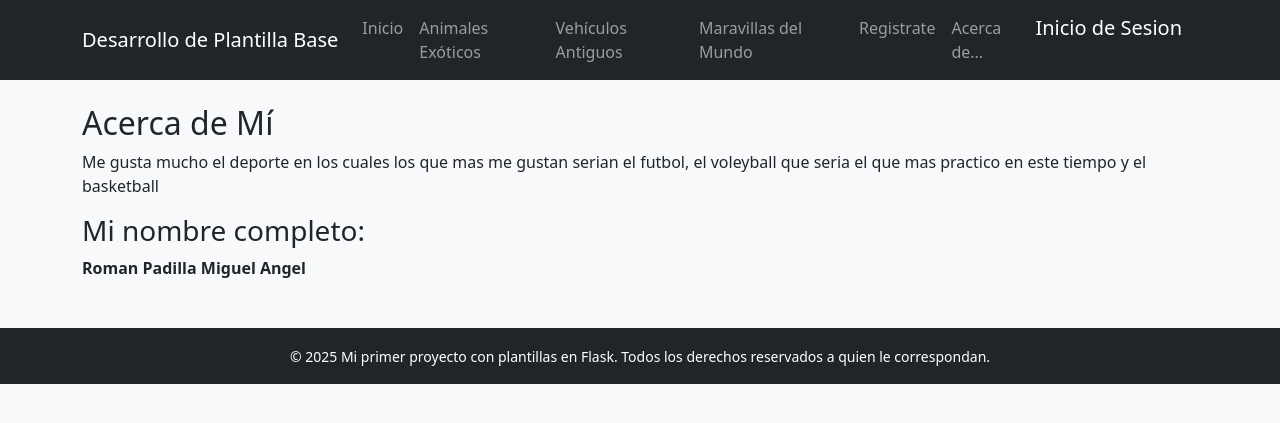
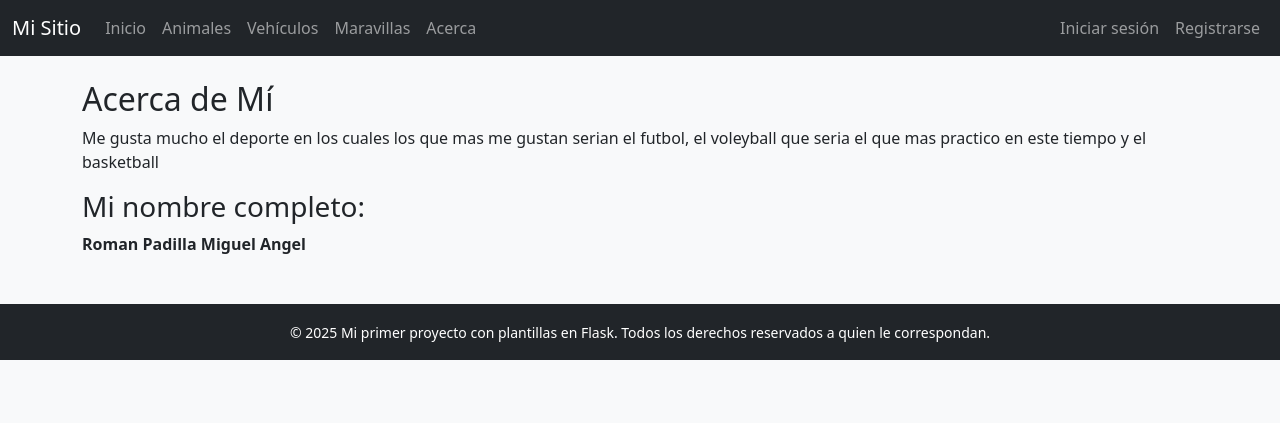
Before and after one commit to miguelroman1/trabajo-plantilla-padre, a Flask app: page /acerca in a window 1280 px wide. Shown: the top 423 px of the page. Run offline with Flask 3, Linux system fonts and the light colour scheme.

Commit message:
login terminado

```diff
--- a/app.py
+++ b/app.py
@@ -3,96 +3,121 @@ from flask import Flask, render_template, request, redirect, url_for, flash, ses
 app = Flask(__name__)
 app.secret_key = "clave_super_segura"
 
+# Base de datos simulada de usuarios
 USUARIOS_REGISTRADOS = {
-    'admin@correo.com':{
-        'contra':'Admin123',
-        'nombre':'Admin',
-        'fecha_nacimiento':'2008-07-05'
+    'admin@correo.com': {
+        'contra': 'Admin123',
+        'nombre': 'Admin',
+        'fecha_nacimiento': '2008-07-05'
     }
 }
+
+# Ruta principal
 @app.route("/")
 def home():
     return redirect(url_for("inicio"))
 
-@app.route("/validLogin", methods = ['GET', 'POST'])
-def validLogin():
-    if request.method == 'POST':
-        email = request.form.get('correo','').strip()
-        contra  =request.form.get('contra','')
 
-        if not email or not contra:
-            flash("Por favor ingresa tu correo y contraseña", "error")
-        elif email in USUARIOS_REGISTRADOS:
-            usuario = USUARIOS_REGISTRADOS[email]
+# ---------------------- LOGIN ----------------------
+@app.route("/login", methods=["GET", "POST"])
+def login():
+    if session.get('logueado') == True:
+        return render_template("inicio.html")
+
+    return render_template("login.html")
+
+@app.route("/validlogin", methods=["GET","POST"])
+def validlogin():
+    if request.method == "POST":
+        correo = request.form.get("correo", "").strip()
+        contra = request.form.get("contra", "")
+
+        if not correo or not contra:
+            flash("Por favor, ingresa tu correo y contraseña.", "error")
+        elif correo in USUARIOS_REGISTRADOS:
+            usuario = USUARIOS_REGISTRADOS[correo]
             if usuario['contra'] == contra:
-                session['usuario_email'] = email
+                # Guardar sesión
+                session['usuario_email'] = correo
                 session['usuario'] = usuario['nombre']
-                session['logueados'] = True
+                session['logueado'] = True
 
+                return redirect(url_for("inicio"))
+            else:
+                flash("Contraseña incorrecta.", "error")
+        else:
+            flash("El correo no está registrado.", "error")
+    return render_template("login.html")
+# ---------------------- REGISTRO ----------------------
 @app.route("/registro", methods=["GET", "POST"])
 def registro():
-    error = None
     if request.method == "POST":
-        nombreCompleto = request.form["nombre"]
-        correo = request.form["correo"]
-        contra = request.form["password"]
-        confirm = request.form["confirar"]
-        fecha = request.form["fecha_nacimiento"]
-        genero = request.form["genero"]
+        nombreCompleto = request.form.get("nombre", "").strip()
+        correo = request.form.get("correo", "").strip().lower()
+        contra = request.form.get("password", "")
+        confirm = request.form.get("confirmar", "")
+        fecha = request.form.get("fecha_nacimiento", "")
+        genero = request.form.get("genero", "")
 
-        if contra != confirm:
-            error = "la contraseña es incorrecta"
-
-        if error != None:
-            flash(error)
-            return render_template("registro.html")
+        if not nombreCompleto or not correo or not contra or not confirm:
+            flash("Por favor, completa todos los campos.", "error")
+        elif contra != confirm:
+            flash("Las contraseñas no coinciden.", "error")
+        elif correo in USUARIOS_REGISTRADOS:
+            flash("El correo ya está registrado.", "error")
         else:
-            flash(f"registro exitoso")
-            return render_template("inicio.html")
-
-
+            # Registrar usuario
+            USUARIOS_REGISTRADOS[correo] = {
+                'contra': contra,
+                'nombre': nombreCompleto,
+                'fecha_nacimiento': fecha,
+                'genero': genero
+            }
+            flash("Registro exitoso. Ahora puedes iniciar sesión.", "success")
+            return redirect(url_for("login"))
 
     return render_template("registro.html")
 
-@app.route("/login", methods=["GET", "POST"])
-def login():
-    if request.method == "POST":
-        correo = request.form.get("correo").lower()
-        password = request.form.get("password")
 
-        if correo in usuarios and usuarios[correo]["password"] == password:
-            nombre = usuarios[correo]["nombre"]
-            flash(f"¡Bienvenido {nombre}!", "success")
-            return redirect(url_for("inicio"))
-        else:
-            flash("Correo o contraseña incorrectos", "danger")
+# ---------------------- CERRAR SESIÓN ----------------------
+@app.route("/logout")
+def logout():
+    session.clear()
+    flash("Has cerrado sesión correctamente.", "info")
+    return redirect(url_for("login"))
 
-    return render_template("login.html")
 
+# ---------------------- PÁGINAS PRINCIPALES ----------------------
 @app.route("/inicio")
 def inicio():
-    info = "Bienvenido a nuestra página. Aquí encontrarás información sobre animales exóticos, vehículos antiguos, maravillas del mundo y más. ¡Explora el menú superior para empezar!"
+    info = "Bienvenido a nuestra página. Aquí encontrarás información sobre animales exóticos, vehículos antiguos, maravillas del mundo y más."
     return render_template("inicio.html", title="Inicio", info=info)
+
 
 @app.route("/animales")
 def animales():
     contenido = "Esta sección está dedicada a las especies más raras y fascinantes del planeta. Conoce sus hábitats, características y esfuerzos de conservación."
     return render_template("animales.html", title="Animales Exóticos", content=contenido)
 
+
 @app.route("/vehiculos")
 def vehiculos():
     contenido = "Un viaje al pasado sobre ruedas. Explora la historia de los automóviles clásicos, su diseño atemporal y las leyendas detrás de ellos."
     return render_template("vehiculos.html", title="Vehículos Antiguos", content=contenido)
+
 
 @app.route("/maravillas")
 def maravillas():
     contenido = "Las maravillas del mundo son testimonios impresionantes de la creatividad y la grandeza humana."
     return render_template("maravillas.html", title="Maravillas del Mundo", content=contenido)
 
+
 @app.route("/acerca")
 def acerca():
     contenido = "Somos un equipo apasionado por la historia, la naturaleza y la cultura. En este sitio compartimos información interesante y educativa."
     return render_template("acerca.html", title="Acerca de Nosotros", content=contenido)
 
+
+# ---------------------- MAIN ----------------------
 if __name__ == "__main__":
     app.run(debug=True)
--- a/templates/base.html
+++ b/templates/base.html
@@ -10,28 +10,32 @@
 <body class="bg-light">
 
 <nav class="navbar navbar-expand-lg navbar-dark bg-dark">
-  <div class="container">
-    <a class="navbar-brand" href="{{ url_for('inicio') }}">Desarrollo de Plantilla Base</a>
-    <button class="navbar-toggler" type="button" data-bs-toggle="collapse" data-bs-target="#navbarNav">
-      <span class="navbar-toggler-icon"></span>
-    </button>
+  <div class="container-fluid">
+    <a class="navbar-brand" href="{{ url_for('inicio') }}">Mi Sitio</a>
+    <div class="collapse navbar-collapse">
+      <ul class="navbar-nav me-auto">
+        <li class="nav-item"><a class="nav-link" href="{{ url_for('inicio') }}">Inicio</a></li>
+        <li class="nav-item"><a class="nav-link" href="{{ url_for('animales') }}">Animales</a></li>
+        <li class="nav-item"><a class="nav-link" href="{{ url_for('vehiculos') }}">Vehículos</a></li>
+        <li class="nav-item"><a class="nav-link" href="{{ url_for('maravillas') }}">Maravillas</a></li>
+        <li class="nav-item"><a class="nav-link" href="{{ url_for('acerca') }}">Acerca</a></li>
+      </ul>
 
-    <div class="collapse navbar-collapse" id="navbarNav">
-      <ul class="navbar-nav ms-auto">
-        <li class="nav-item"><a class="nav-link" href="{{ url_for('inicio') }}">Inicio</a></li>
-        <li class="nav-item"><a class="nav-link" href="{{ url_for('animales') }}">Animales Exóticos</a></li>
-        <li class="nav-item"><a class="nav-link" href="{{ url_for('vehiculos') }}">Vehículos Antiguos</a></li>
-        <li class="nav-item"><a class="nav-link" href="{{ url_for('maravillas') }}">Maravillas del Mundo</a></li>
-        <li class="nav-item"><a class="nav-link" href="{{ url_for('registro') }}">Registrate</a></li>
-        <li class="nav-item"><a class="nav-link" href="{{ url_for('acerca') }}">Acerca de...</a></li>
-        <a class="navbar-brand" href="{{ url_for('login') }}">Inicio de Sesion</a>
-    <button class="navbar-toggler" type="button" data-bs-toggle="collapse" data-bs-target="#navbarNav">
-      <span class="navbar-toggler-icon"></span>
-    </button>
+      <ul class="navbar-nav">
+        {% if session.get('logueado') %}
+          <li class="nav-item">
+            <span class="navbar-text text-white mb-4">Hola, {{ session['usuario'] }}</span>
+          </li>
+          <li class="nav-item"><a class="nav-link" href="{{ url_for('logout') }}">Cerrar sesión</a></li>
+        {% else %}
+          <li class="nav-item"><a class="nav-link" href="{{ url_for('login') }}">Iniciar sesión</a></li>
+          <li class="nav-item"><a class="nav-link" href="{{ url_for('registro') }}">Registrarse</a></li>
+        {% endif %}
       </ul>
     </div>
   </div>
 </nav>
+
 
 <!-- CONTENIDO -->
 <main class="container my-4">
--- a/templates/registro.html
+++ b/templates/registro.html
@@ -14,9 +14,9 @@
 
         <!-- ✅ Mensajes flash -->
             {% with messages = get_flashed_messages(with_categories=true) %}
-          {% if messages %}
+                 {% if messages|length > 0 %}
                     {% for category, message in messages %}
-              <div class="alert alert-{{ category }} alert-dismissible fade show" role="alert">
+                        <div class="alert alert-{{ category }} alert-dismissible fade show mt-2" role="alert">
                           {{ message }}
                           <button type="button" class="btn-close" data-bs-dismiss="alert" aria-label="Close"></button>
                         </div>
```
Also changed, not shown: templates/login.html (+22 -5 lines), 1 other file. Lines whose indentation alone changed are shown as unchanged.
